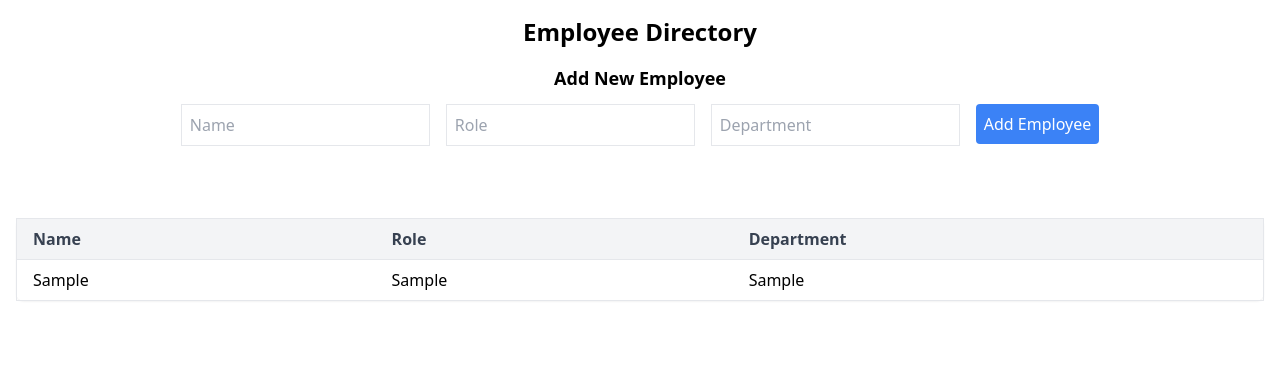
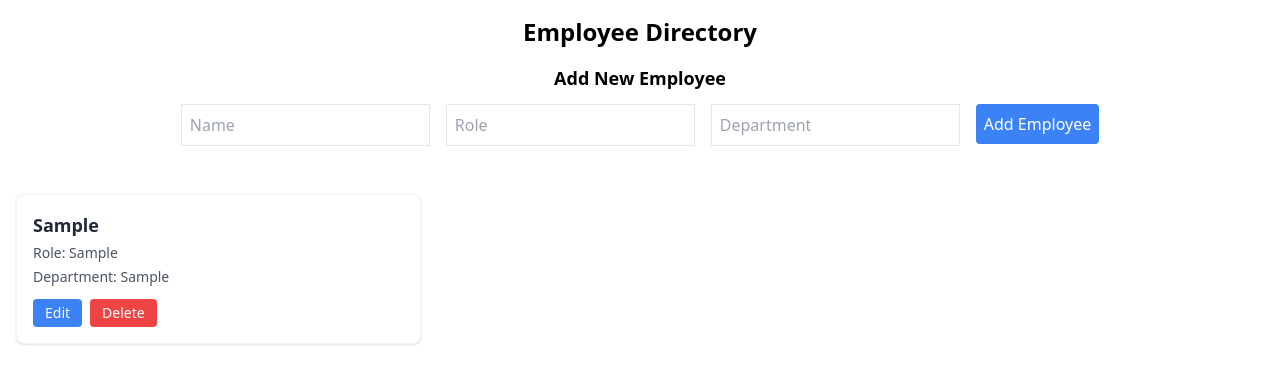
Before and after one commit to AaYuShRana14/employee-directory, a React (Create React App) app: page / in a window 1280 px wide. Both pictures are taken after typing "Sample", "Sample", "Sample" into the empty fields and a click on the button "Add Employee". Shown: the top 384 px of the page. Built offline with nearby package versions, Linux system fonts and the light colour scheme.

Commit message:
made EmployeeCard component and implemented delete functionality

```diff
--- /dev/null
+++ b/src/components/EmployeeCard.js
@@ -0,0 +1,34 @@
+import { deleteEmployee } from "../services/EmployeeService";
+/**
+ * Displays a single employee in a card layout
+ * @param {Object} employee - The employee object containing name, role, and department
+ * @param {Function} onEmployeeDeleted - Callback function called after employee is deleted
+ */
+const EmployeeCard = ({ employee, onEmployeeDeleted }) => {
+    const deleteHandler = () => {
+        deleteEmployee(employee.id);
+        // Notify parent component that employee was deleted
+        if (onEmployeeDeleted) {
+            onEmployeeDeleted();
+        }
+    };
+  return (
+    <div className="bg-white p-4 rounded-lg shadow hover:shadow-md transition-shadow border border-gray-100">
+      <h3 className="text-lg font-semibold text-gray-800 mb-1">
+        {employee.name}
+      </h3>
+      <p className="text-gray-600 text-sm mb-1">
+        <span className="font-medium">Role:</span> {employee.role}
+      </p>
+      <p className="text-gray-600 text-sm">
+        <span className="font-medium">Department:</span> {employee.department}
+      </p>
+      <div className="mt-3 flex gap-2">
+        <button className="bg-blue-500 text-white px-3 py-1 rounded text-sm">Edit</button>
+        <button className="bg-red-500 text-white px-3 py-1 rounded text-sm" onClick={deleteHandler}>Delete</button>
+      </div>
+    </div>
+  );
+};
+
+export default EmployeeCard;
--- a/src/components/EmployeeList.js
+++ b/src/components/EmployeeList.js
@@ -1,35 +1,23 @@
+import EmployeeCard from "./EmployeeCard";
 /**
  * Displays the list of employees in a responsive table format
  * @param {Array} employees - Array of employee objects to display
+ * @param {Function} onEmployeeDeleted - Callback function called after employee is deleted
  */
-const EmployeeList = ({ employees }) => {
+const EmployeeList = ({ employees, onEmployeeDeleted }) => {
   if (!employees || employees.length === 0) {
     return <p className="text-gray-500 mt-4 text-center">No employees found.</p>;
   }
 
   return (
-    <div className="mt-6">
-      <table className="min-w-full bg-white border border-gray-200 rounded-lg shadow-sm">
-        <thead className="bg-gray-100">
-          <tr>
-            <th className="py-2 px-4 text-left font-semibold text-gray-700">Name</th>
-            <th className="py-2 px-4 text-left font-semibold text-gray-700">Role</th>
-            <th className="py-2 px-4 text-left font-semibold text-gray-700">Department</th>
-          </tr>
-        </thead>
-        <tbody>
-          {employees.map((employee) => (
-            <tr
-              key={employee.id}
-              className="hover:bg-gray-50  border-t"
-            >
-              <td className="py-2 px-4">{employee.name}</td>
-              <td className="py-2 px-4">{employee.role}</td>
-              <td className="py-2 px-4">{employee.department}</td>
-            </tr>
-          ))}
-        </tbody>
-      </table>
+    <div className="grid grid-cols-1 sm:grid-cols-2 lg:grid-cols-3 gap-4">
+      {employees.map((employee) => (
+        <EmployeeCard
+          key={employee.id}
+          employee={employee}
+          onEmployeeDeleted={onEmployeeDeleted}
+        />
+      ))}
     </div>
   );
 };
--- a/src/pages/EmployeeDirectory.js
+++ b/src/pages/EmployeeDirectory.js
@@ -16,9 +16,9 @@ const EmployeeDirectory = () => {
     };
 
     /**
-     * Callback function to refresh employee list after new employee is added
+     * Callback function to refresh employee list after employee is added, edited, or deleted
      */
-    const handleEmployeeAdded = () => {
+    const handleRefresh = () => {
         fetchEmployees();
     };
 
@@ -31,9 +31,9 @@ const EmployeeDirectory = () => {
         <div className="container mx-auto p-4 flex flex-col">
             <h1 className="text-2xl font-bold mb-4 mx-auto">Employee Directory</h1>
             {/* Employee Form Component */}
-            <EmployeeForm onEmployeeAdded={handleEmployeeAdded} />
+            <EmployeeForm onEmployeeAdded={handleRefresh} />
             {/* Employee List Component */}
-            <EmployeeList employees={employees} />
+            <EmployeeList employees={employees} onEmployeeDeleted={handleRefresh} />
         </div>
     );
 };
--- a/src/services/employeeService.js
+++ b/src/services/employeeService.js
@@ -25,3 +25,13 @@ export const saveEmployee = (employee) => {
   employees.push({ ...employee, id: uniqueId });
   localStorage.setItem(STORAGE_KEY, JSON.stringify(employees));
 };
+
+/**
+ * Deletes an employee from localStorage by their ID
+ * @param {string} employeeId - The unique ID of the employee to delete
+ */
+export const deleteEmployee = (employeeId) => {
+  let employees = getEmployees();
+  employees = employees.filter(emp => emp.id !== employeeId);
+  localStorage.setItem(STORAGE_KEY, JSON.stringify(employees));
+};
```
